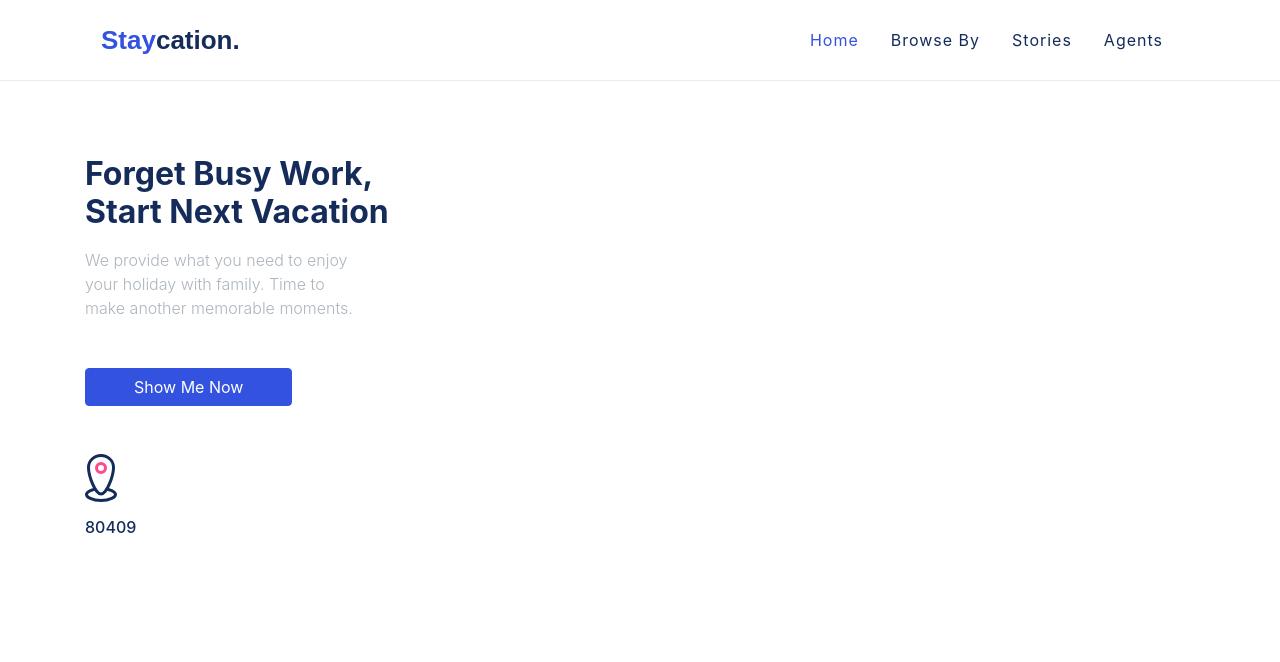
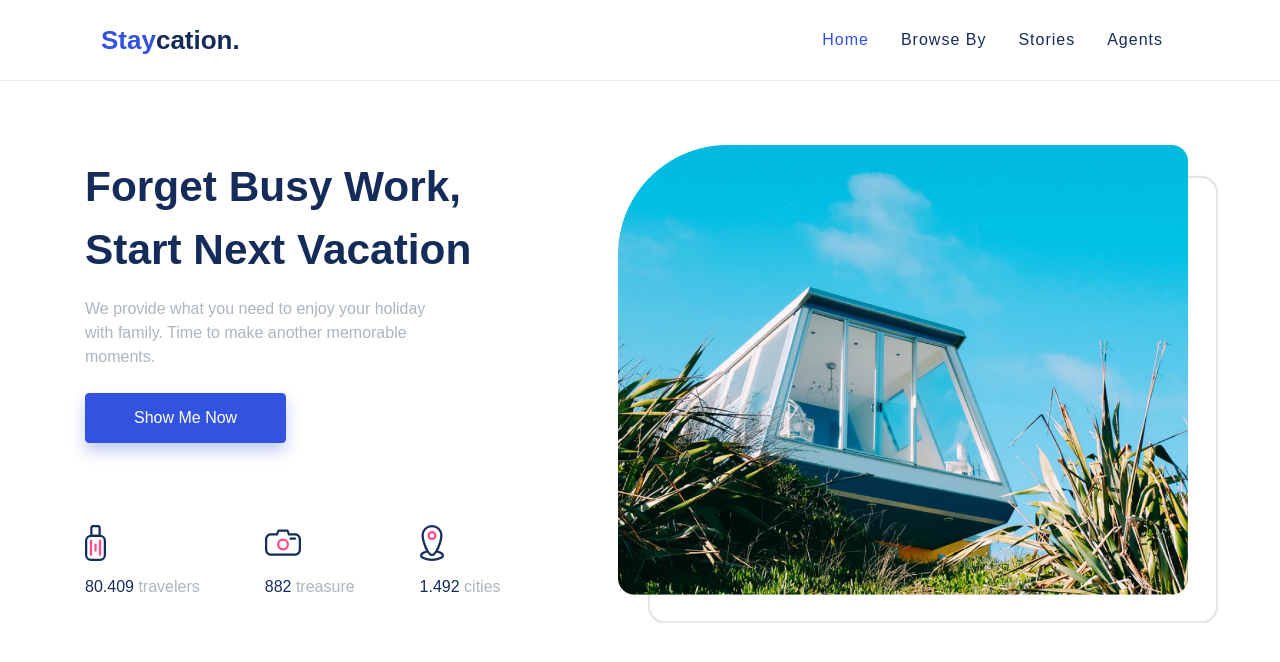
Before and after one commit to Andriyan17/bookinghotel, a React (Create React App) app: page / in a window 1280 px wide. Shown: the top 662 px of the page. Built offline with nearby package versions, Linux system fonts and the light colour scheme.

Commit message:
Update `Hero.js`

```diff
--- a/src/assets/scss/_buttons.scss
+++ b/src/assets/scss/_buttons.scss
@@ -16,9 +16,15 @@
   user-select: none;
   background-color: transparent;
   border: $btn-border-width solid transparent;
-  @include button-size($btn-padding-y, $btn-padding-x, $btn-font-size, $btn-line-height, $btn-border-radius);
+  min-height: 50px;
+  @include button-size(
+    $btn-padding-y,
+    $btn-padding-x,
+    $btn-font-size,
+    $btn-line-height,
+    4px
+  );
   @include transition($btn-transition);
-
   @include hover() {
     color: $body-color;
     text-decoration: none;
@@ -48,6 +54,9 @@
         @include box-shadow($btn-focus-box-shadow, $btn-active-box-shadow);
       }
     }
+    &.btn-shadow {
+      box-shadow: 0px 8px 15px rgba($primary, 0.3);
+    }
   }
 }
 
@@ -56,7 +65,6 @@ a.btn.disabled,
 fieldset:disabled a.btn {
   pointer-events: none;
 }
-
 
 //
 // Alternate buttons
@@ -73,7 +81,6 @@ fieldset:disabled a.btn {
     @include button-outline-variant($value);
   }
 }
-
 
 //
 // Link buttons
@@ -104,19 +111,29 @@ fieldset:disabled a.btn {
   // No need for an active state here
 }
 
-
 //
 // Button Sizes
 //
 
 .btn-lg {
-  @include button-size($btn-padding-y-lg, $btn-padding-x-lg, $btn-font-size-lg, $btn-line-height-lg, $btn-border-radius-lg);
+  @include button-size(
+    $btn-padding-y-lg,
+    $btn-padding-x-lg,
+    $btn-font-size-lg,
+    $btn-line-height-lg,
+    $btn-border-radius-lg
+  );
 }
 
 .btn-sm {
-  @include button-size($btn-padding-y-sm, $btn-padding-x-sm, $btn-font-size-sm, $btn-line-height-sm, $btn-border-radius-sm);
+  @include button-size(
+    $btn-padding-y-sm,
+    $btn-padding-x-sm,
+    $btn-font-size-sm,
+    $btn-line-height-sm,
+    $btn-border-radius-sm
+  );
 }
-
 
 //
 // Block button
@@ -133,9 +150,9 @@ fieldset:disabled a.btn {
 }
 
 // Specificity overrides
-input[type="submit"],
-input[type="reset"],
-input[type="button"] {
+input[type='submit'],
+input[type='reset'],
+input[type='button'] {
   &.btn-block {
     width: 100%;
   }
--- a/src/assets/scss/_type.scss
+++ b/src/assets/scss/_type.scss
@@ -4,8 +4,18 @@
 // Headings
 //
 
-h1, h2, h3, h4, h5, h6,
-.h1, .h2, .h3, .h4, .h5, .h6 {
+h1,
+h2,
+h3,
+h4,
+h5,
+h6,
+.h1,
+.h2,
+.h3,
+.h4,
+.h5,
+.h6 {
   margin-bottom: $headings-margin-bottom;
   font-family: $headings-font-family;
   font-weight: $headings-font-weight;
@@ -13,12 +23,31 @@ h1, h2, h3, h4, h5, h6,
   color: $headings-color;
 }
 
-h1, .h1 { @include font-size($h1-font-size); }
-h2, .h2 { @include font-size($h2-font-size); }
-h3, .h3 { @include font-size($h3-font-size); }
-h4, .h4 { @include font-size($h4-font-size); }
-h5, .h5 { @include font-size($h5-font-size); }
-h6, .h6 { @include font-size($h6-font-size); }
+h1,
+.h1 {
+  @include font-size($h1-font-size);
+  line-height: 63px;
+}
+h2,
+.h2 {
+  @include font-size($h2-font-size);
+}
+h3,
+.h3 {
+  @include font-size($h3-font-size);
+}
+h4,
+.h4 {
+  @include font-size($h4-font-size);
+}
+h5,
+.h5 {
+  @include font-size($h5-font-size);
+}
+h6,
+.h6 {
+  @include font-size($h6-font-size);
+}
 
 .lead {
   @include font-size($lead-font-size);
@@ -47,7 +76,6 @@ h6, .h6 { @include font-size($h6-font-size); }
   line-height: $display-line-height;
 }
 
-
 //
 // Horizontal rules
 //
@@ -58,7 +86,6 @@ hr {
   border: 0;
   border-top: $hr-border-width solid $hr-border-color;
 }
-
 
 //
 // Emphasis
@@ -75,7 +102,6 @@ mark,
   padding: $mark-padding;
   background-color: $mark-bg;
 }
-
 
 //
 // Lists
@@ -96,7 +122,6 @@ mark,
     margin-right: $list-inline-padding;
   }
 }
-
 
 //
 // Misc
@@ -120,6 +145,6 @@ mark,
   color: $blockquote-small-color;
 
   &::before {
-    content: "\2014\00A0"; // em dash, nbsp
+    content: '\2014\00A0'; // em dash, nbsp
   }
 }
--- a/src/assets/scss/_variables.scss
+++ b/src/assets/scss/_variables.scss
@@ -270,9 +270,7 @@ $embed-responsive-aspect-ratios: join(
 // Font, line-height, and color for body text, headings, and more.
 
 // stylelint-disable value-keyword-case
-$font-family-sans-serif: -apple-system, BlinkMacSystemFont, 'Segoe UI', Roboto,
-  'Helvetica Neue', Arial, 'Noto Sans', 'Liberation Sans', sans-serif,
-  'Apple Color Emoji', 'Segoe UI Emoji', 'Segoe UI Symbol', 'Noto Color Emoji' !default;
+$font-family-sans-serif: 'Poppins', sans-serif !default;
 $font-family-monospace: SFMono-Regular, Menlo, Monaco, Consolas,
   'Liberation Mono', 'Courier New', monospace !default;
 $font-family-base: $font-family-sans-serif !default;
@@ -291,7 +289,7 @@ $font-weight-bolder: bolder !default;
 $font-weight-base: $font-weight-normal !default;
 $line-height-base: 1.5 !default;
 
-$h1-font-size: $font-size-base * 2.5 !default;
+$h1-font-size: $font-size-base * 2.65 !default;
 $h2-font-size: $font-size-base * 2 !default;
 $h3-font-size: $font-size-base * 1.75 !default;
 $h4-font-size: $font-size-base * 1.5 !default;
--- a/src/parts/Hero.js
+++ b/src/parts/Hero.js
@@ -5,6 +5,7 @@ import icCities from 'assets/icons/ic_cities.svg';
 import icTraveler from 'assets/icons/ic_traveler.svg';
 import icTreasure from 'assets/icons/ic_treasure.svg';
 import Button from 'elements/Button';
+import formatNumber from 'utils/formatNumber';
 
 export default function Hero(props) {
   function showMostPicked() {
@@ -17,11 +18,11 @@ export default function Hero(props) {
   return (
     <section className="container pt-4">
       <div className="row align-items-center">
-        <div className="col-auto pr-5" style={{ width: 422 }}>
-          <h1 className="h2 font-weight-bold line-height-1 mb-3">
+        <div className="col-auto pr-5" style={{ width: 530 }}>
+          <h1 className="font-weight-bold line-height-1 mb-3">
             Forget Busy Work, Start Next Vacation
           </h1>
-          <p className="mb-5 font-weight-light text-gray-500 w-75">
+          <p className="mb-4 font-weight-light text-gray-500 w-75">
             We provide what you need to enjoy your holiday with family. Time to
             make another memorable moments.
           </p>
@@ -32,11 +33,75 @@ export default function Hero(props) {
             onClick={showMostPicked}>
             Show Me Now
           </Button>
-          <div className="row mt-5">
-            <div className="col-auto">
-              <img src={icCities} alt={`${props.data.travelers} Travelers`} />
-              <h6 className="mt-3">{props.data.travelers}</h6>
+          <div className="row" style={{ marginTop: 82 }}>
+            <div className="col-auto" style={{ marginRight: 35 }}>
+              <img
+                width="36"
+                height="36"
+                src={icTraveler}
+                alt={`${props.data.travelers} Travelers`}
+              />
+              <h6 className="mt-3">
+                {formatNumber(props.data.travelers)}
+                <span
+                  className="text-gray-500
+                ">
+                  {' '}
+                  travelers
+                </span>
+              </h6>
             </div>
+            <div className="col-auto" style={{ marginRight: 35 }}>
+              <img
+                width="36"
+                height="36"
+                src={icTreasure}
+                alt={`${props.data.treasures} Treasure`}
+              />
+              <h6 className="mt-3">
+                {formatNumber(props.data.treasures)}
+                <span
+                  className="text-gray-500
+                ">
+                  {' '}
+                  treasure
+                </span>
+              </h6>
+            </div>
+            <div className="col-auto" style={{ marginRight: 35 }}>
+              <img
+                width="36"
+                height="36"
+                src={icCities}
+                alt={`${props.data.cities} Treasure`}
+              />
+              <h6 className="mt-3">
+                {formatNumber(props.data.cities)}
+                <span
+                  className="text-gray-500 font-weight-light
+                ">
+                  {' '}
+                  cities
+                </span>
+              </h6>
+            </div>
+          </div>
+        </div>
+
+        <div className="col-6 pl-5">
+          <div style={{ width: 540, height: 410 }}>
+            <img
+              src={ImageHero}
+              alt="Room with couches"
+              className="img-fluid position-absolute"
+              style={{ margin: '-30px 0 0 -30px', zIndex: 1 }}
+            />
+            <img
+              src={FrameHero}
+              alt="Room with frame"
+              className="img-fluid position-absolute"
+              style={{ margin: '0 -15px -15px 0' }}
+            />
           </div>
         </div>
       </div>
--- /dev/null
+++ b/src/utils/formatNumber.js
@@ -0,0 +1,5 @@
+// eslint-disable-next-line import/no-anonymous-default-export
+export default (number) => {
+  const formatNumbering = new Intl.NumberFormat('id-ID');
+  return formatNumbering.format(number);
+};
```
